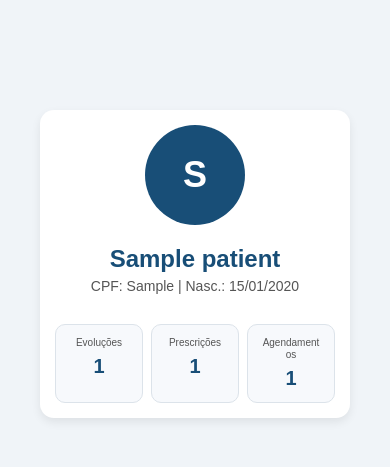
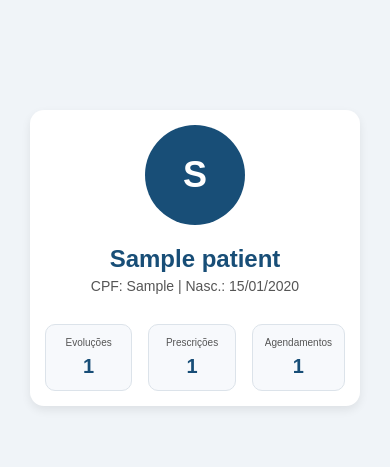
Before and after one commit to vbmedgroup/vbmed, a Django app: page /app/pacientes/1/ in a window 390 px wide. Shown: the top 467 px of the page. Run offline with Django 5.2, Linux system fonts and the light colour scheme; tables that the repository leaves empty hold one stand-in row (values such as "Sample post").

Commit message:
Atualização versão 2.1

```diff
--- a/pep/views.py
+++ b/pep/views.py
@@ -425,7 +425,7 @@
             prescription.doctor = doctor
             prescription.save()
             messages.success(request, "✅ Prescrição registrada com sucesso.")
-            return redirect('pep:patient_detail', patient_id=patient.id)
+            return redirect('pep:patient_profile', pk=patient.id)
         else:
             messages.error(request, "❌ Corrija os erros no formulário.")
     else:
--- a/static/pep/css/patient.css
+++ b/static/pep/css/patient.css
@@ -1,18 +1,19 @@
 .profile-wrapper {
-  display: flex;
-  justify-content: center;
   padding: 30px 15px;
+  width: 100%;
+  box-sizing: border-box;
 }
 
 .profile-card {
   background: #fff;
-  padding: 30px;
+  padding: 20px;
   border-radius: 14px;
   box-shadow: 0 4px 10px rgba(0, 0, 0, 0.08);
-  margin: 40px auto;
-  max-width: 700px;
+  margin: 40px auto; /* ✅ centraliza dentro do main */
+  max-width: 1000px;
   width: 100%;
   text-align: center;
+  box-sizing: border-box;
 }
 
 .avatar-circle {
@@ -45,7 +46,7 @@
   display: flex;
   justify-content: space-between;
   gap: 16px;
-  flex-wrap: wrap;
+  flex-wrap: nowrap;
   margin-top: 30px;
 }
 
@@ -66,13 +67,14 @@
 }
 
 .summary-item .label {
-  font-size: 14px;
+  font-size: clamp(12px, 3vw, 14px);
   color: #555;
   display: block;
   margin-bottom: 6px;
-  word-break: break-word;
+  white-space: nowrap;
+  overflow: hidden;
+  text-overflow: ellipsis;
   line-height: 1.2;
-  white-space: normal;
 }
 
 .summary-item .value {
@@ -84,18 +86,11 @@
 @media (max-width: 768px) {
   .profile-card {
     padding: 15px;
-    margin: 20px 10px;
+    margin: 20px auto;
     max-width: 100%;
   }
 
-  .summary-box {
-    flex-wrap: nowrap;
-    gap: 8px;
-  }
-
   .summary-item {
-    flex: 1;
-    min-width: 0;
     padding: 12px;
   }
 
```
